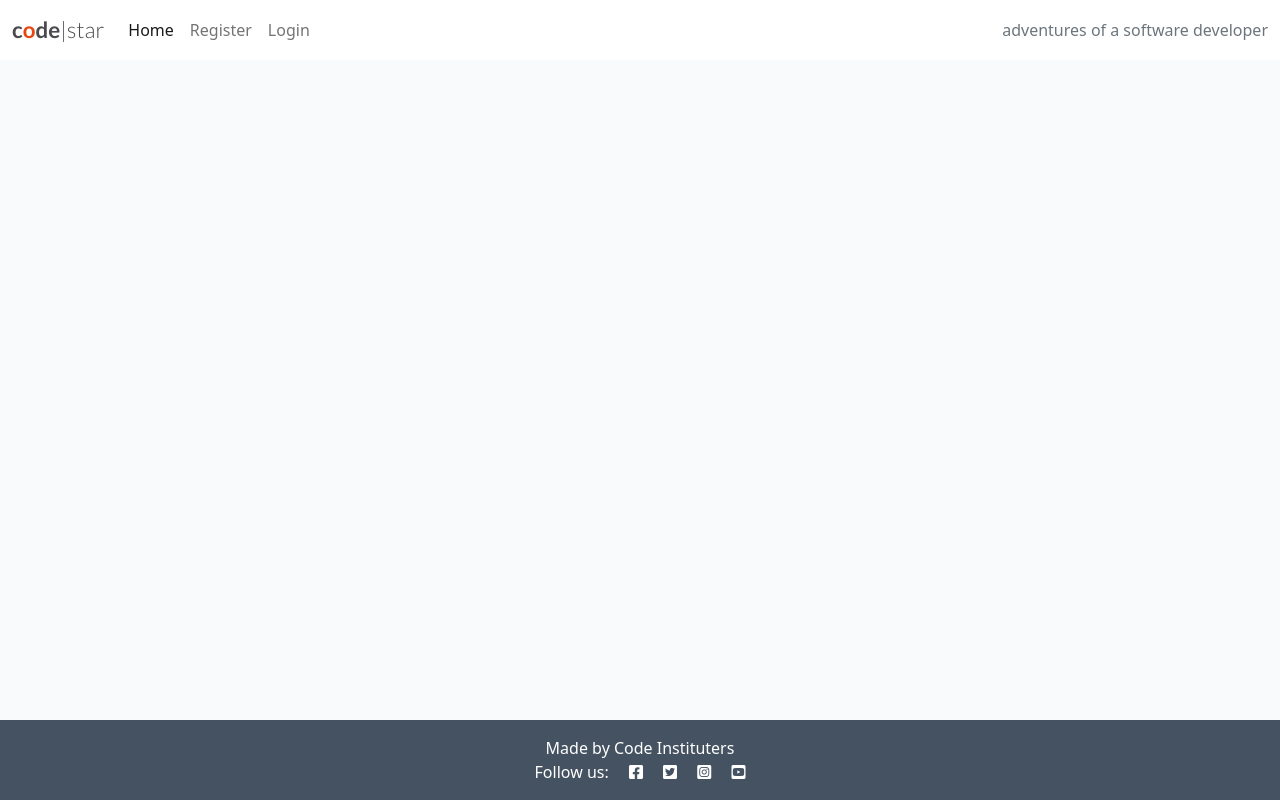
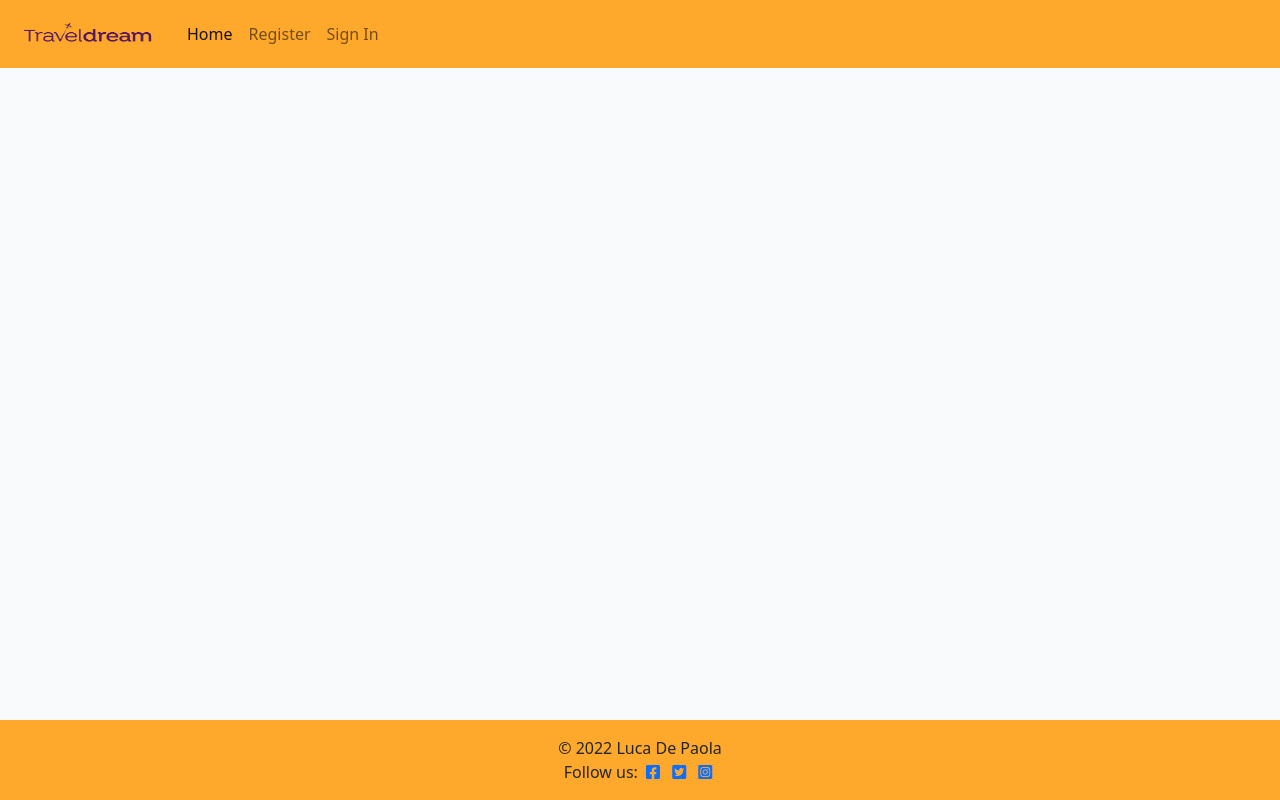
Before and after one commit to LucaDP07/TravelBlog, a Django app: page / in a window 1280 px wide. Run offline with Django 3.2, Linux system fonts and the light colour scheme; data that the repository does not hold is empty.

Commit message:
edit logo to the navbar and created images folder in the static folder

```diff
--- a/static/css/style.css
+++ b/static/css/style.css
@@ -44,6 +44,11 @@ body {
     min-width: 30%;
     left: -2px;
     background-color: #23BBBB;
+}
+
+#logo {
+    width: 151px;
+    height: 41px;
 }
 
 .author {
--- a/templates/base.html
+++ b/templates/base.html
@@ -4,7 +4,7 @@
 <html class="h-100">
 
 <head>
-    <title>CodeStar Blog</title>
+    <title>TravelDream Blog</title>
 
     <link rel="preconnect" href="https://fonts.gstatic.com">
     <link href="https://fonts.googleapis.com/css2?family=Roboto:wght@300&display=swap" rel="stylesheet">
@@ -13,6 +13,7 @@
     <meta name="viewport" content="width=device-width, initial-scale=1" />
     <link href="https://cdn.jsdelivr.net/npm/bootstrap@5.0.1/dist/css/bootstrap.min.css" rel="stylesheet"
         integrity="sha384-+0n0xVW2eSR5OomGNYDnhzAbDsOXxcvSN1TPprVMTNDbiYZCxYbOOl7+AMvyTG2x" crossorigin="anonymous">
+    <link rel="icon" type="image/png" sizes="48x48" href="{% static 'images/favicon.ico' %}">
     <script src="https://cdn.jsdelivr.net/npm/bootstrap@5.0.1/dist/js/bootstrap.bundle.min.js"
         integrity="sha384-gtEjrD/SeCtmISkJkNUaaKMoLD0//ElJ19smozuHV6z3Iehds+3Ulb9Bn9Plx0x4" crossorigin="anonymous">
     </script>
@@ -24,10 +25,11 @@
 
     <!-- Navigation -->
 
-    <nav class="navbar navbar-expand-lg navbar-light bg-white">
+    <nav class="navbar navbar-expand-lg navbar-light sticky-top" style="background-color: #FFA92C;">
         <div class="container-fluid">
-            <a class="navbar-brand" href="{% url 'home' %}"><span class="brand">c<span class="red-o">o</span>de<span
-                        class="thin">|star</span></span></span></a>
+            <a class="navbar-brand" href="{% url 'home' %}">
+                <img src="{% static 'images/traveldream_logo.png' %}" alt="image of leaf" class="d-inline-block align-text-top" id="logo">
+            </a>
             <button class="navbar-toggler" type="button" data-bs-toggle="collapse" data-bs-target="#navbarText"
                 aria-controls="navbarText" aria-expanded="false" aria-label="Toggle navigation">
                 <span class="navbar-toggler-icon"></span>
@@ -46,13 +48,10 @@
                         <a class="nav-link" href="{% url 'account_signup' %}">Register</a>
                     </li>
                     <li class="nav-item">
-                        <a class="nav-link" href="{% url 'account_login' %}">Login</a>
+                        <a class="nav-link" href="{% url 'account_login' %}">Sign In</a>
                     </li>
                     {% endif %}
                 </ul>
-                <span class="navbar-text text-muted">
-                    adventures of a software developer
-                </span>
             </div>
         </div>
     </nav>
@@ -64,13 +63,17 @@
     </main>
 
     <!-- Footer -->
-    <footer class="footer mt-auto py-3 dark-bg">
-        <p class="m-0 text-center text-white">Made by Code Instituters</p>
-        <p class="m-0 text-center text-white">Follow us: <i class="fab fa-facebook-square ms-3"></i>
-            <i class="fab fa-twitter-square ms-3"></i>
-            <i class="fab fa-instagram-square ms-3"></i>
-            <i class="fab fa-youtube-square ms-3"></i></p>
-    </footer>
+    <footer class="footer mt-auto py-3" style="background-color: #FFA92C;">
+        <p class="m-0 text-center text-black">&#169; 2022 Luca De Paola</p>
+        <p class="m-0 text-center text-black">Follow us:
+          <a href="https://facebook.com" target="_blank" rel="noopener" aria-label="Visit our Facebook page
+                    (opens in a new tab)"><i class="fab fa-facebook-square mx-1"></i></a>
+          <a href="https://twitter.com" target="_blank" rel="noopener" aria-label="Visit our Twitter page
+                    (opens in a new tab)"><i class="fab fa-twitter-square mx-1"></i></a>
+          <a href="https://instagram.com" target="_blank" rel="noopener" aria-label="Visit our Instagram page
+                    (opens in a new tab)"><i class="fab fa-instagram-square mx-1"></i></a>
+        </p>
+      </footer>
 </body>
 
 </html>
```
Also changed, not shown: static/images/favicon.ico (added), static/images/traveldream_logo.png (added).
